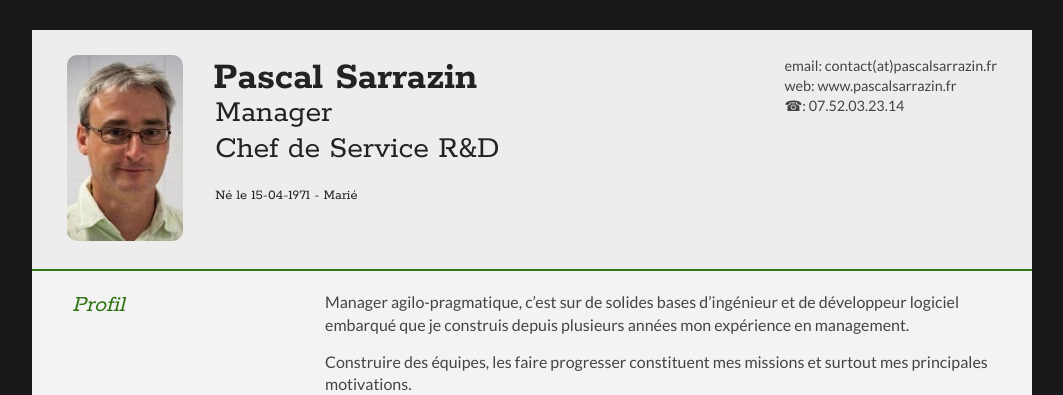
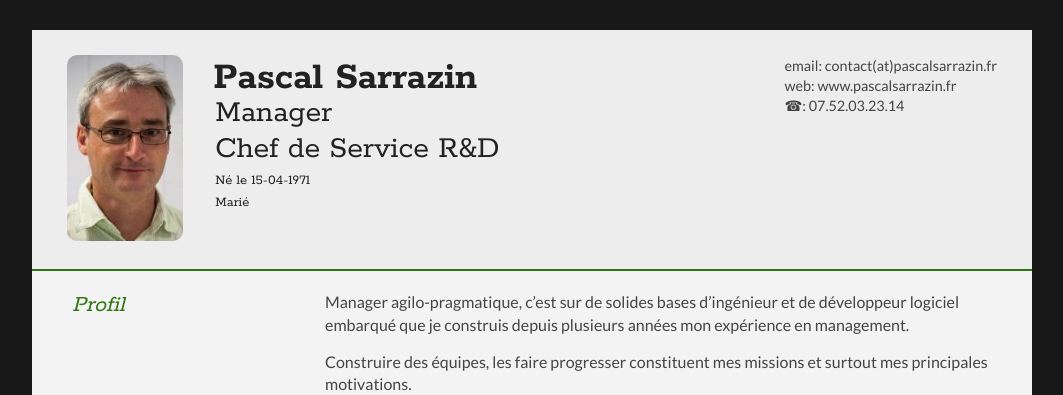
Before and after one commit to Nyrbyk/CVPascal, a PHP site: page / in a window 1280 px wide. Shown: the top 395 px of the page, without its empty margins (108-1171 px from the left). Run offline with PHP 8.4, Linux system fonts and the light colour scheme.

Commit message:
add marital and adpat margin

```diff
--- a/index.php
+++ b/index.php
@@ -40,7 +40,8 @@
                     <h1 class="quickFade delayOne">Pascal Sarrazin</h1>
                     <h2 class="quickFade delayTwo">Manager</h2>
                     <h2 class="quickFade delayTwo">Chef de Service R&D</h2>
-                    <h3 class="quickFade delayTwo">Né le 15-04-1971 - Marié </h2>
+                    <h3 class="quickFade delayTwo">Né le 15-04-1971 </h3>
+                    <h3 class="quickFade delayTwo">Marié </h3>
                 </div>
 
                 <div id="contactDetails" class="quickFade delayThree">
--- a/style.css
+++ b/style.css
@@ -50,7 +50,7 @@ p {
 #name h3 {
 	font-size: 0.9em;
 	margin-left: 2px;
-	margin-top: 20px;
+	margin-top: 5px;
 	font-family: 'Rokkitt', Helvetica, Arial, sans-serif;
 }
 
```
